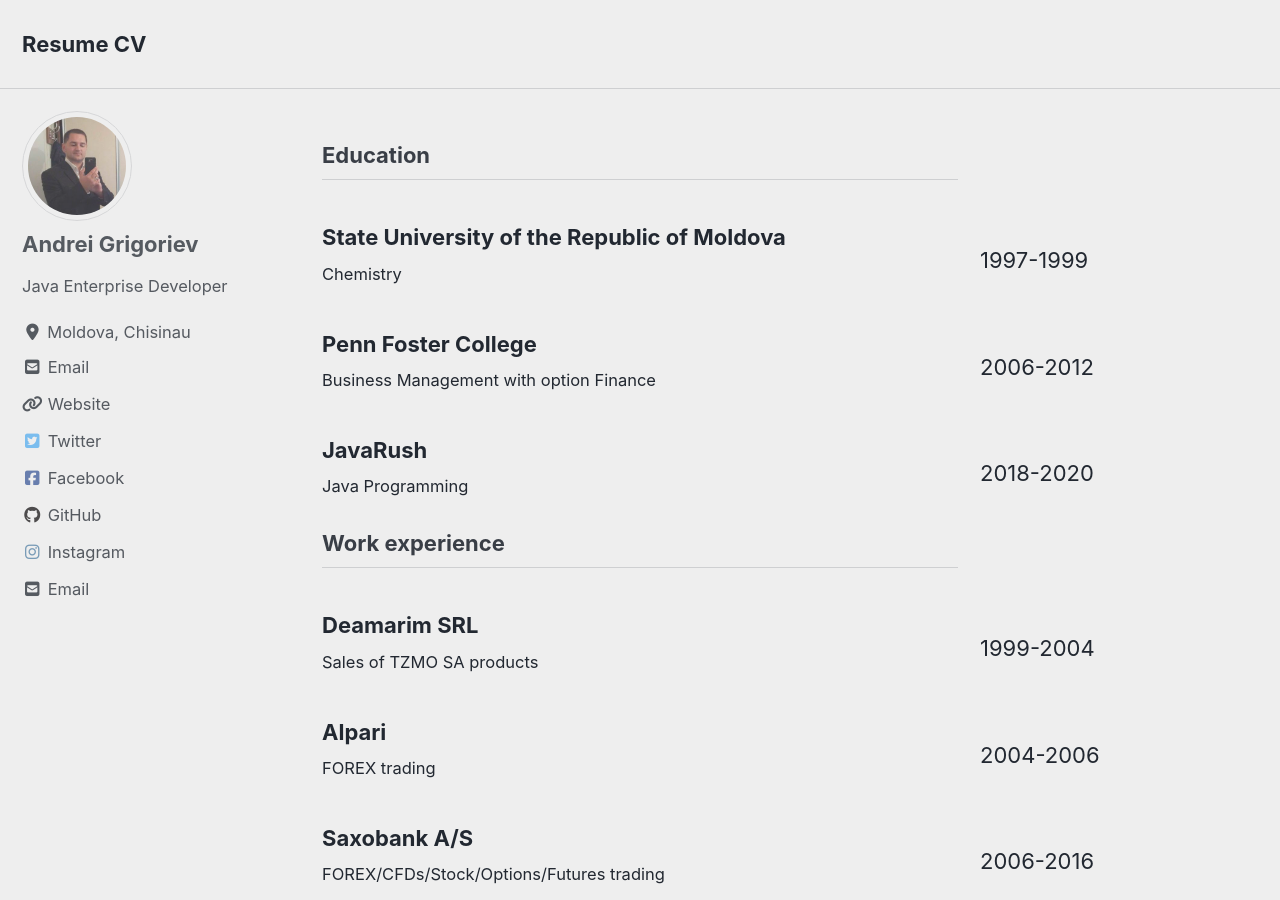
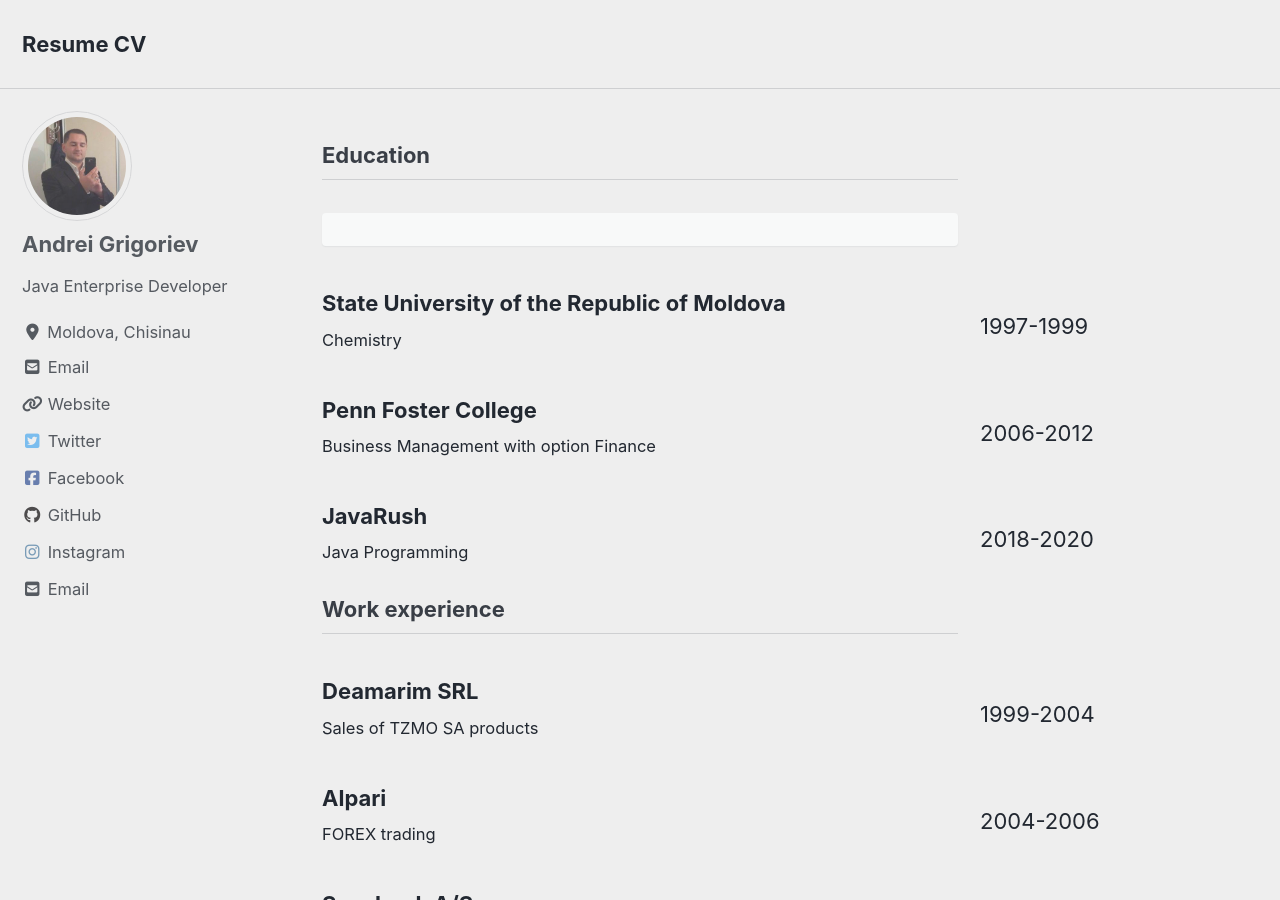
Before and after one commit to grigorievfinance/grigorievfinance.github.io, a Jekyll site: the page built from index.html, in a window 1280 px wide and 900 px high. Built offline with Jekyll 4.4.1, drawn with Linux system fonts in a browser that asks for light colours; cached includes are drawn as plain includes; nearby versions of some CDN libraries; the list of posts is cut into pages by our own code.

Commit message:
Update home.html

```diff
--- a/_layouts/home.html
+++ b/_layouts/home.html
@@ -6,9 +6,11 @@
 
 <h3 class="archive__subtitle">{{ site.data.ui-text[site.locale].education_label | default: "Education" }}</h3>
 <article class="archive__item" itemscope itemtype="https://schema.org/CreativeWork">
+    <p class="notice">
     <h6>{{ site.data.ui-text[site.locale].education1_name | default: "State University of the Republic of Moldova" }}</h6>
     <p class="archive__item-excerpt" itemprop="description">{{ site.data.ui-text[site.locale].education1_description | default: "Chemistry" }}</p>
     <p class="sidebar__right">{{ site.data.ui-text[site.locale].education1_date | default: "1997-1999" }}</p>
+    </p>
 
     <h6>{{ site.data.ui-text[site.locale].education2_name | default: "Penn Foster College" }}</h6>
     <p class="archive__item-excerpt" itemprop="description">{{ site.data.ui-text[site.locale].education2_description | default: "Business Management with option Finance" }}</p>
```
